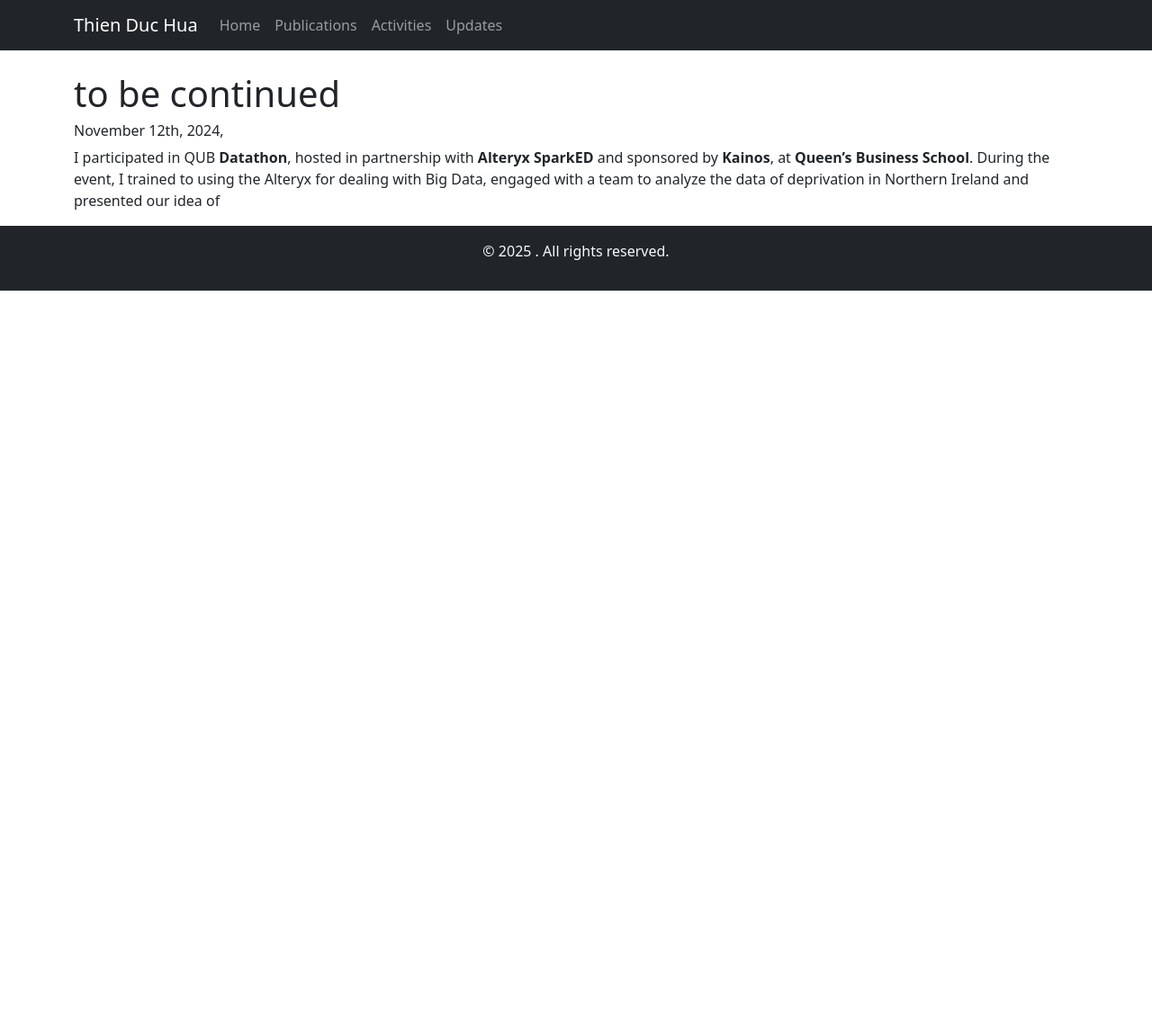
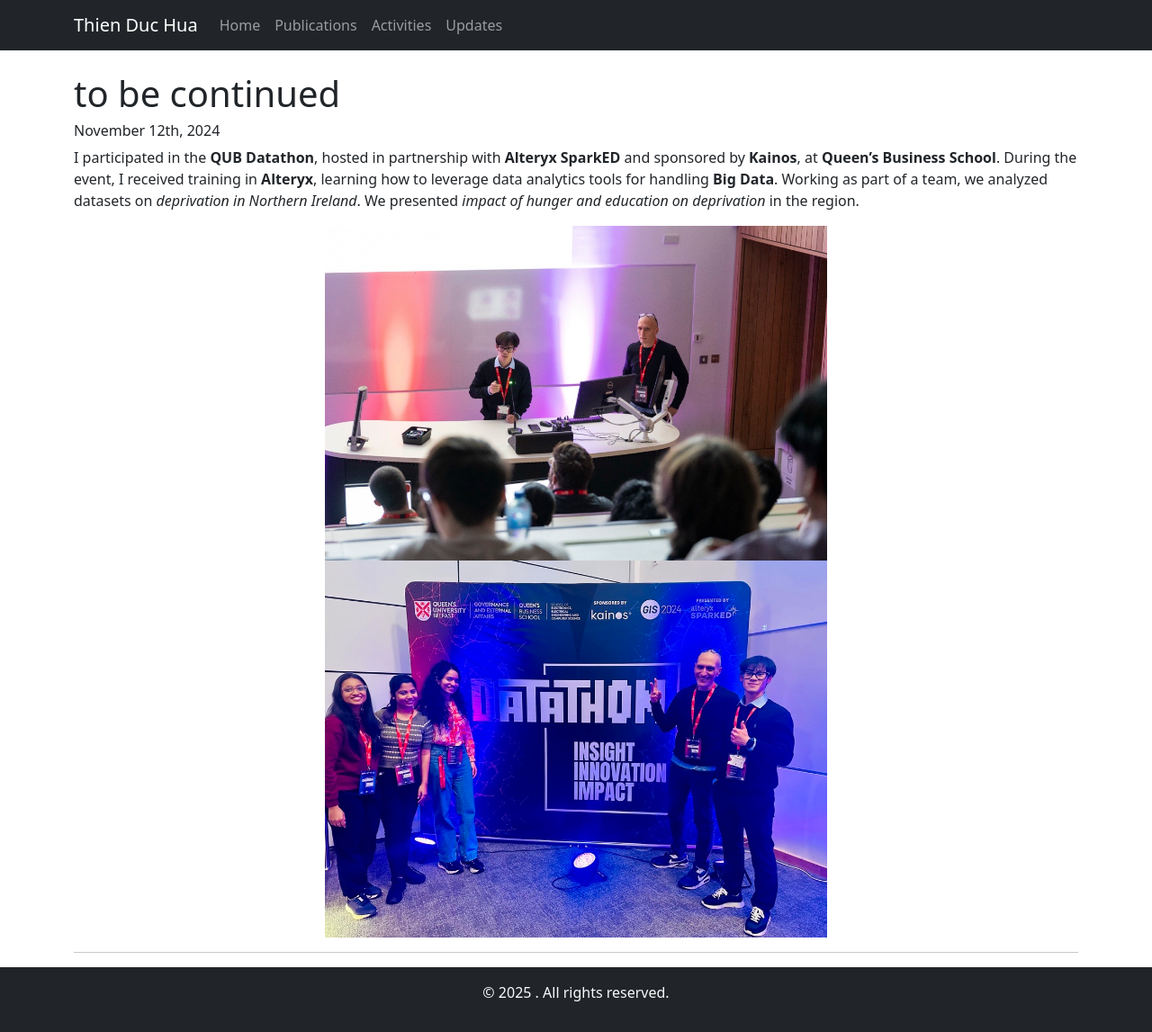
Before and after one commit to thienduchua/thienduchua.github.io, a Jekyll site: the page built from updates.md, in a window 1280 px wide. Shown: the whole page at 90% size. Built offline with Jekyll 4.4.1, drawn with Linux system fonts in a browser that asks for light colours; before the commit the page ends 900 px from its top, so only the background shows below that.

Commit message:
Update updates.md

```diff
--- a/updates.md
+++ b/updates.md
@@ -5,5 +5,13 @@ title: Updates
 
 # to be continued
 
-###### November 12th, 2024,
-I participated in QUB **Datathon**, hosted in partnership with **Alteryx SparkED** and sponsored by **Kainos**, at **Queen's Business School**.  During the event, I trained to using the Alteryx for dealing with Big Data, engaged with a team to analyze the data of deprivation in Northern Ireland and presented our idea of
+###### November 12th, 2024
+
+I participated in the **QUB Datathon**, hosted in partnership with **Alteryx SparkED** and sponsored by **Kainos**, at **Queen’s Business School**. During the event, I received training in **Alteryx**, learning how to leverage data analytics tools for handling **Big Data**. Working as part of a team, we analyzed datasets on *deprivation in Northern Ireland*. We presented *impact of hunger and education on deprivation* in the region.
+
+<div align="center">
+    <img src="/assets/datathon_1.jpg" alt="Presentation" width="50%">
+    <img src="/assets/datathon_2.jpg" alt="My Collaborative Teammates" width="50%">
+</div>
+
+---
```
